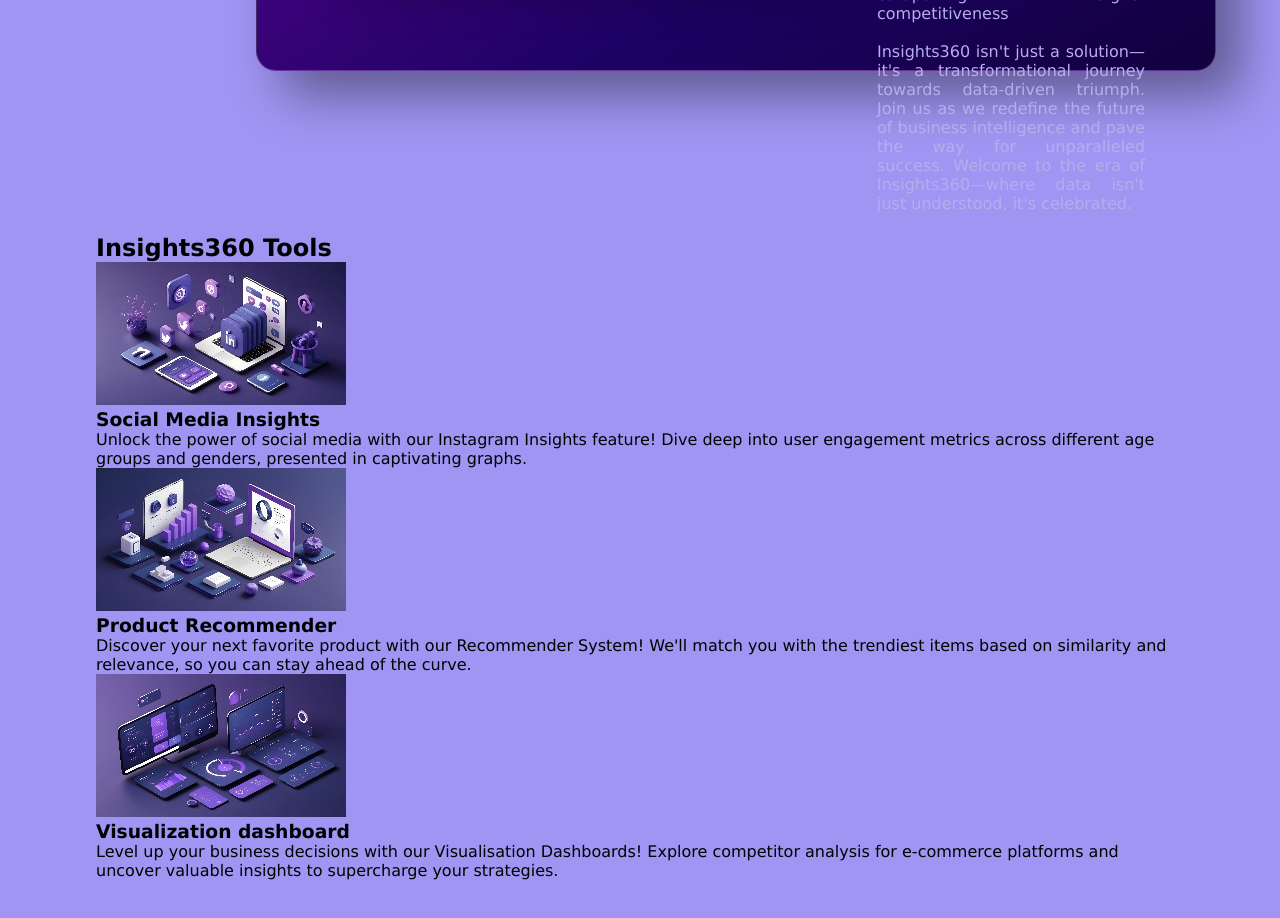
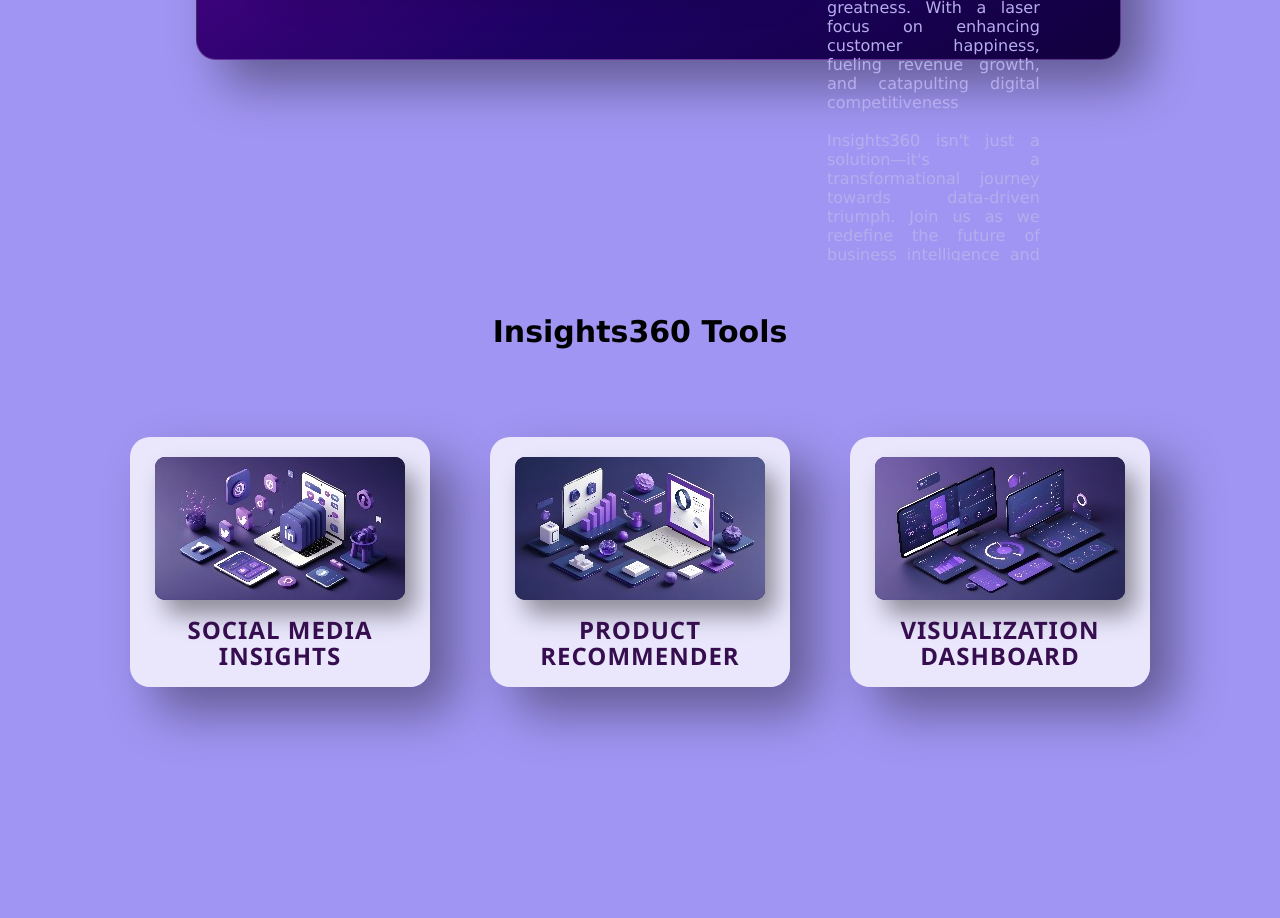
Before and after one commit to sakshipagaria/Insights360-landing-page, a plain HTML site: page index.html in a window 1280 px wide. Shown: the part 1340-2258 px from the top of the page. Drawn offline with nearby package versions, Linux system fonts and the light colour scheme; a web font is replaced by a local one.

Commit message:
Update style.css

```diff
--- a/style.css
+++ b/style.css
@@ -21,12 +21,13 @@
     /* border: 1px solid red; */
     width: 85%;
     margin: 4rem auto;
+    position: relative;
 }
 
 body {
     min-height: 100vh;
     background-color: #a195f3;
-    /*background-image: linear-gradient(to right,rgb(167, 223, 245) ,rgb(178, 179, 255));
+    /*background-image: linear-gradient(to right,#8b84f1 ,#a195f3);
     background-size: 200%;
     animation: gradient 5s ease infinite;
 }
@@ -39,7 +40,7 @@
 }
 
 .navbar {
-    width: 80%;
+    width: 75%;
     max-width: 1400px;
     height: 70px;
     border-radius: 16.5px;
@@ -150,20 +151,17 @@
 }
 .imgbox:hover{
   transform: scale(1.075);
-
 }
 
 /*mission page2*/
 .mission{
   /*background-color:#b6adec;*/
-  width:100vw;
-  height:100vh;
-  padding-top:1px;
+  padding-top:90px;
 }
 .container1{
-  width:75%;
+  width:85%;
   height:600px;
-  margin: 100px auto;
+  margin-left: 100px;
   flex: 50%;
   display: flex;
   flex-direction: row;
@@ -177,9 +175,10 @@
 .container1 .infomv{
   max-width: 650px;
   min-height: 100vh;
-  padding-right: 70px ;
+  padding:10px ;
   flex:50%;
   transition:300ms;
+  overflow: hidden;
 }
 .container1 .imgm img{
   position:relative;
@@ -200,14 +199,114 @@
 }
 .mission .container1 h1{
   color: #a195f3;
-  text-align: center;
-  margin:60px 2px 5px 2px;
+  margin:30px 2px 2px 2px;
   padding:20px ;
+  padding-left: 100px;
   text-shadow: 5px 6px 10px #360e4f;
-
 }
 .mission .container1 p{
   color:#b6adec;
   text-align: justify;
+  padding-right: 70px;
+}
+
+/*tools page3*/
+
+.toolsec{
+  padding: 0 3rem;
+  display: flex;
+  justify-content: center;
+  align-items: center;
+  flex-direction: column;
+  width:100vw;
+  height:100vh;
+}
+.toolsec h2{
+  padding-top: 20px;
+  margin:10px;
+  font-size: 30px;
+}
+.tools{
+  position: relative;
+  display:flex;
+  justify-content:center;
+  align-items: center;
+  max-width:1200px;
+  flex-wrap:wrap;
+  z-index:1;
+  padding: 3rem;
+}
+.tools .card{
+  position:relative;
+  width:300px;
+  height:250px;
+  margin:30px;
+  box-shadow: 25px 25px 50px rgba(0, 0, 0, 0.397) ;                 /*1st & 2nd px level of shadow 3rd px-shadow spread karne ke liye*/
+  border-radius: 20px;
+  background-color: #ffffffc6;
+  display:flex;
+  flex-direction: column;
+  justify-content: center;
+  align-items: center;
+  z-index:1;
+  /*border-top:1px solid rgba(255,255,255,0.5);
+  border-left: 1px solid rgba(255, 255, 255, 0.4);*/
+  backdrop-filter: blur(5px);          /*blur card*/
+}
+.card:hover{
+  height:360px;
+  transition: 0.5s;
+}
+.tools .card:hover .imgbxt{
+  top:-50px;
+  box-shadow: 25px 25px 50px rgba(0, 0, 0, 0.397) ;                 /*1st & 2nd px level of shadow 3rd px-shadow spread karne ke liye*/
+}
+.tools .card:hover  h3{
+  top:-100px;
+}
+.tools .card .tool {
+  position: absolute;
+  width:100%;
+  height:100px;
+  padding:30px;
+  text-align:justify;
+  overflow: hidden;
+  top:130px;
+  transition: 0.5s;
+}
+.tools .card:hover .tool{
+  top:90px;
+  height: 250px;
+  padding-top:10px ;
+}
+.tools .card .imgbxt{
+  position:absolute;
+  top:20px;
+  width:250px;
+  overflow: hidden;
+  height:143px;
+  border-radius: 10px;
+  background: #12003e;
+  box-shadow: 10px 15px 25px rgba(0, 0, 0, 0.397) ;                 /*1st & 2nd px level of shadow 3rd px-shadow spread karne ke liye*/
 
 }
+.img{
+  object-fit: contain;
+  width:100%;
+}
+.tools .card .tool h3{
+  font-size:1.5em;
+  color:#360e4f;
+  z-index:1;
+  padding-bottom: 8px;
+  text-transform: uppercase;
+  text-align: center;
+  letter-spacing: 1px;
+  margin:20px 0 10px;
+  line-height: 1.1em;
+  font-family: 'Segoe UI', Tahoma, Geneva, Verdana, sans-serif;
+}
+.tools .card .tool p{
+  padding:0px;
+  font-size: 15px;
+}
```
